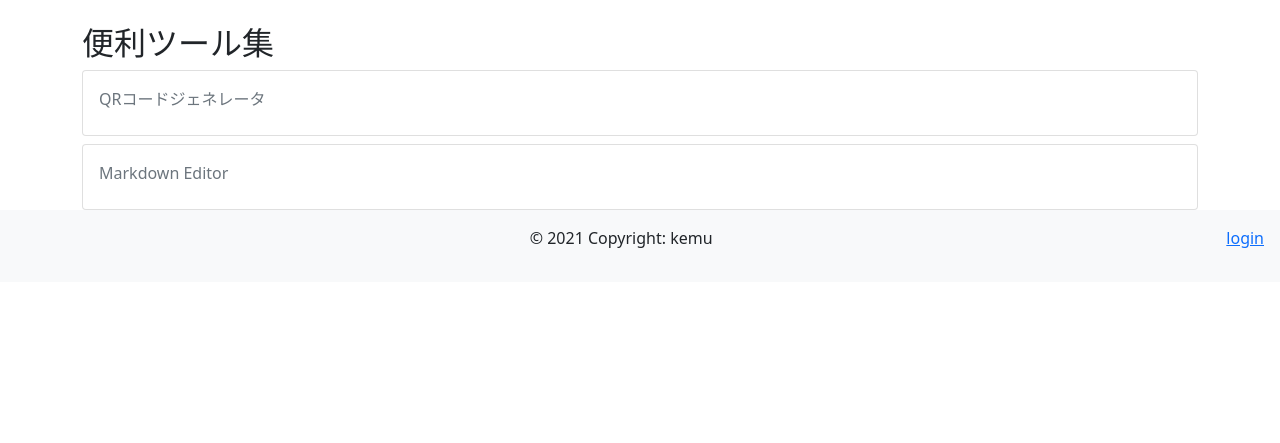
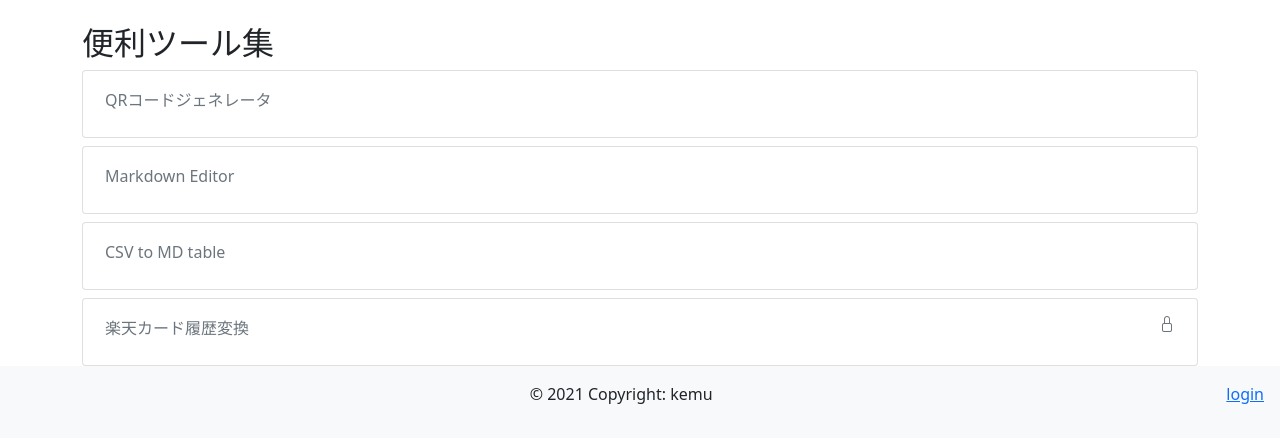
Before and after one commit to kemu3007/blog, a Django app: page /utils/ in a window 1280 px wide. Shown: the part 56-499 px from the top of the page. Run offline with Django 3.2, Linux system fonts and the light colour scheme; parts of the project's set-up code (start-up, migrations or seed data) failed here and were passed over; some libraries are stand-ins or nearby versions.

Commit message:
楽天機能の追加

```diff
--- a/requirements.txt
+++ b/requirements.txt
@@ -6,3 +6,5 @@ django-colorfield
 gh_md_to_html
 pygments
 py-gfm
+pandas
+tabula-py
--- a/src/apps/urls.py
+++ b/src/apps/urls.py
@@ -1,3 +1,4 @@
+from django.contrib.auth.decorators import login_required
 from django.contrib.sitemaps.views import sitemap
 from django.urls import path
 from graphene_django.views import GraphQLView
@@ -18,6 +19,8 @@ urlpatterns = [
     path("utils/", utils_views.UtilListView.as_view(), name="utils_list"),
     path("utils/qrcode/", utils_views.QRCodeGeneratorView.as_view(), name="utils_qrcode"),
     path("utils/markdown/", utils_views.MarkdownEditorView.as_view(), name="utils_markdown"),
+    path("utils/rakuten/", login_required(utils_views.RakutenConverterView.as_view()), name="utils_rakuten"),
+    path("utils/csv_to_md/", utils_views.CSVTOMDConvertorView.as_view(), name="utils_csv_to_md"),
     path("<str:uuid>/", article_views.ArticleDetailView.as_view(), name="article_detail"),
     path("api/v1/graphql/", GraphQLView.as_view(graphiql=True)),
 ]
--- a/src/templates/utils/index.html
+++ b/src/templates/utils/index.html
@@ -6,18 +6,32 @@
 {% endblock %}
 {% block content %}
 <h2>便利ツール集</h2>
-<a class="card mt-2 no-deco" href="{% url 'utils_qrcode' %}">
-  <div class="card-body text-secondary">
+<button class="card w-100 mt-2 no-deco" onclick="window.location.href='{% url "utils_qrcode" %}'">
+  <div class="card-body w-100 text-secondary">
     <div class="card-title d-flex justify-content-between">
       QRコードジェネレータ
     </div>
   </div>
-</a>
-<a class="card mt-2 no-deco" href="{% url 'utils_markdown' %}">
-  <div class="card-body text-secondary">
+</button>
+<button class="card w-100 mt-2 no-deco" onclick="window.location.href='{% url "utils_markdown" %}'">
+  <div class="card-body w-100 text-secondary">
     <div class="card-title d-flex justify-content-between">
       Markdown Editor
     </div>
   </div>
-</a>
+</button>
+<button class="card w-100 mt-2 no-deco" onclick="window.location.href='{% url "utils_csv_to_md" %}'">
+  <div class="card-body w-100 text-secondary">
+    <div class="card-title d-flex justify-content-between">
+      CSV to MD table
+    </div>
+  </div>
+</button>
+<button class="card w-100 mt-2 no-deco" onclick="window.location.href='{% url "utils_rakuten" %}'" {% if not user.is_authenticated %} disabled {% endif %}>
+  <div class="card-body w-100 text-secondary">
+    <div class="card-title d-flex justify-content-between">
+      楽天カード履歴変換<i class="bi bi-lock"></i>
+    </div>
+  </div>
+</button>
 {% endblock %}
--- /dev/null
+++ b/src/utils/forms.py
@@ -0,0 +1,5 @@
+from django import forms
+
+
+class RakutenForm(forms.Form):
+    pdf = forms.FileField(label="pdf")
--- a/src/utils/views.py
+++ b/src/utils/views.py
@@ -1,4 +1,12 @@
-from django.views.generic import TemplateView
+from typing import List
+
+import tabula
+from django.http.response import HttpResponse
+from django.urls import reverse
+from django.views.generic import FormView, TemplateView
+from pandas.core.frame import DataFrame
+
+from utils.forms import RakutenForm
 
 
 class UtilListView(TemplateView):
@@ -11,3 +19,32 @@ class QRCodeGeneratorView(TemplateView):
 
 class MarkdownEditorView(TemplateView):
     template_name = "utils/markdown.html"
+
+
+class RakutenConverterView(FormView):
+    template_name = "utils/rakuten.html"
+    form_class = RakutenForm
+    table_headers = ["利用日", "利用店名", "利用者", "支払方法", "利用金額", "手数料", "支払総額", "当月請求額", "翌月繰越残高"]
+
+    def get_success_url(self) -> str:
+        return reverse("utils_rakuten")
+
+    def form_valid(self, form: RakutenForm):
+        file = self.request.FILES["pdf"]
+        tables: List[DataFrame] = tabula.read_pdf(file, lattice=True, pages="all")
+        result_table = DataFrame()
+        for table in tables:
+            if not list(table.columns) == self.table_headers:
+                continue
+            result_table = result_table.append(table)
+        response = HttpResponse(content_type="text/csv")
+        filename = "rakuten.csv"
+        response["Content-Disposition"] = f"attachment; filename={filename}"
+        result_table = result_table[["利用日", "利用店名", "利用金額"]].dropna()
+        result_table["利用金額"] = result_table["利用金額"].dropna().astype(str).str.replace(",", "").astype(int)
+        response.write(result_table.sort_values("利用日").to_csv(index=False))
+        return response
+
+
+class CSVTOMDConvertorView(TemplateView):
+    template_name = "utils/csv_to_md.html"
```
Also changed, not shown: src/templates/utils/csv_to_md.html (added, +34 -0 lines), src/templates/utils/rakuten.html (added, +15 -0 lines).
